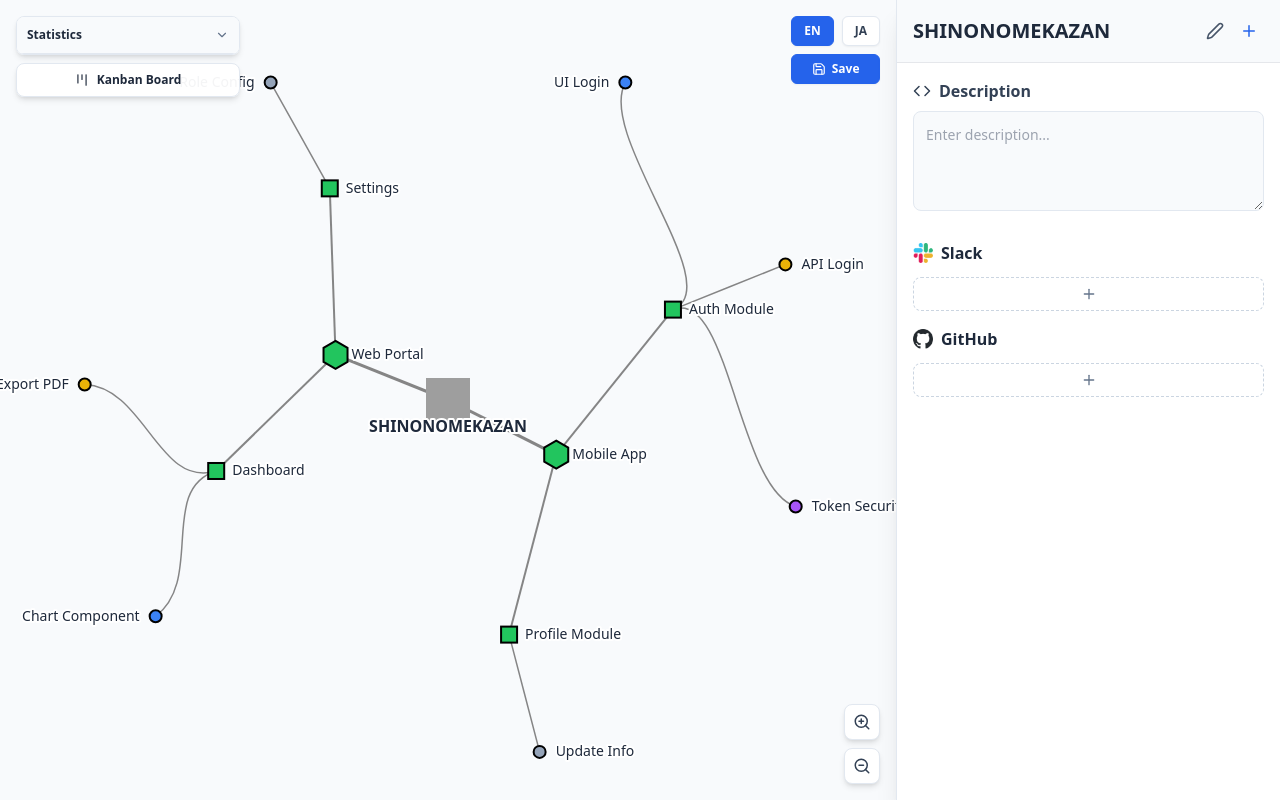
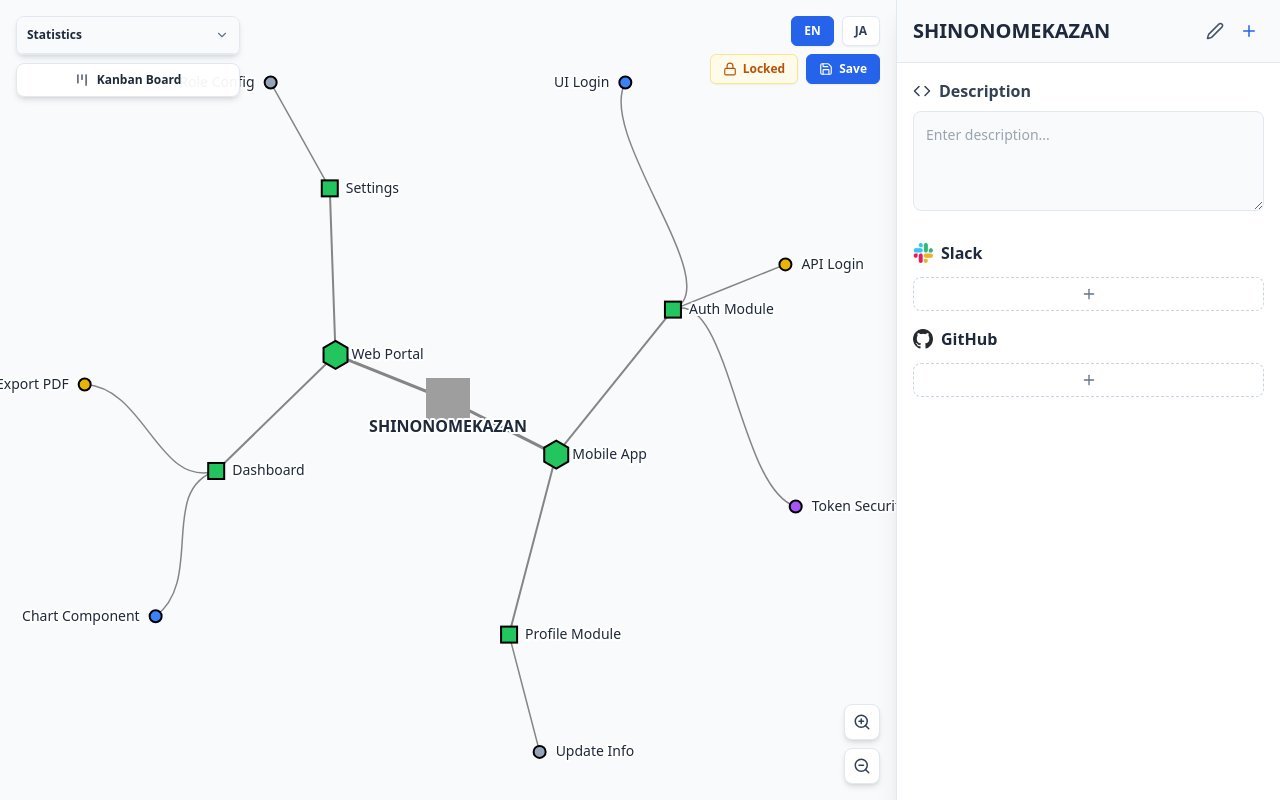
Before and after one commit to shinonomekazan/tree-kan, a React (Vite) app: page / in a window 1280 px wide. Built offline with nearby package versions, Linux system fonts and the light colour scheme; grey boxes are pictures that could not be loaded.

Commit message:
add lock drag button

```diff
--- a/src/tree/TreeGraph.tsx
+++ b/src/tree/TreeGraph.tsx
@@ -1,4 +1,4 @@
-import { useRef } from "react";
+import { useRef, useState } from "react";
 import { ZoomIn, ZoomOut, Kanban } from "lucide-react";
 import { useTranslation } from "react-i18next";
 import type { TreeNode, TaskStatus } from "../types";
@@ -31,8 +31,15 @@ export default function TreeGraph({
   const { t } = useTranslation();
   const wrapperRef = useRef<HTMLDivElement>(null);
   const svgRef = useRef<SVGSVGElement>(null);
+  const [isLocked, setIsLocked] = useState(true);
 
-  const { handleZoom } = useD3Tree(wrapperRef, svgRef, data, onNodeClick);
+  const { handleZoom } = useD3Tree(
+    wrapperRef,
+    svgRef,
+    data,
+    onNodeClick,
+    isLocked,
+  );
 
   return (
     <div
@@ -45,7 +52,12 @@ export default function TreeGraph({
         onContextMenu={(e) => e.preventDefault()}
       />
 
-      <TreeGraphHeader data={data} onSave={onSave} />
+      <TreeGraphHeader
+        data={data}
+        onSave={onSave}
+        isLocked={isLocked}
+        onToggleLock={() => setIsLocked(!isLocked)}
+      />
 
       {isKanban && (
         <div className="absolute inset-0 z-0 bg-transparent">
--- a/src/tree/TreeGraphHeader.tsx
+++ b/src/tree/TreeGraphHeader.tsx
@@ -1,5 +1,5 @@
 import { useEffect, useRef, useState } from "react";
-import { Save, Loader2 } from "lucide-react";
+import { Save, Loader2, Lock, Unlock } from "lucide-react";
 import { useTranslation } from "react-i18next";
 import { nodeStorage } from "../save-data/storage";
 import type { TreeNode } from "../types";
@@ -7,10 +7,17 @@ import type { TreeNode } from "../types";
 interface Props {
   data: TreeNode;
   onSave: () => void;
+  isLocked: boolean;
+  onToggleLock: () => void;
 }
 
-export default function TreeGraphHeader({ data, onSave }: Props) {
-  const { i18n } = useTranslation();
+export default function TreeGraphHeader({
+  data,
+  onSave,
+  isLocked,
+  onToggleLock,
+}: Props) {
+  const { t, i18n } = useTranslation();
   const fileInputRef = useRef<HTMLInputElement>(null);
   const [showImportBtn, setShowImportBtn] = useState(false);
   const [isSaving, setIsSaving] = useState(false);
@@ -42,7 +49,7 @@ export default function TreeGraphHeader({ data, onSave }: Props) {
         const content = event.target?.result as string;
         nodeStorage.importAllData(JSON.parse(content));
         window.location.href = window.location.pathname;
-      } catch {}
+      } catch { }
     };
     reader.readAsText(file);
 
@@ -53,6 +60,7 @@ export default function TreeGraphHeader({ data, onSave }: Props) {
 
   return (
     <div className="absolute top-4 right-4 z-20 flex flex-col items-end gap-2">
+      {/* Hàng trên: Gồm Import và các nút chuyển ngôn ngữ */}
       <div className="flex gap-2">
         {showImportBtn && (
           <>
@@ -84,10 +92,24 @@ export default function TreeGraphHeader({ data, onSave }: Props) {
           JA
         </button>
       </div>
+
+      {/* Hàng dưới: Gồm Lock và Save nằm ngang hàng nhau */}
+      <div className="flex gap-2 w-full">
+        <button
+          onClick={onToggleLock}
+          className={`flex flex-1 items-center justify-center gap-1.5 px-3 py-1.5 rounded-md text-xs font-bold shadow-sm transition-colors border ${isLocked
+              ? "bg-amber-50 hover:bg-amber-100 text-amber-700 border-amber-200"
+              : "bg-white text-slate-700 border-slate-200 hover:bg-slate-50"
+            }`}
+        >
+          {isLocked ? <Lock size={14} /> : <Unlock size={14} />}
+          {isLocked ? t("locked", "Locked") : t("unlocked", "Unlock")}
+        </button>
+
         <button
           onClick={handleSaveClick}
           disabled={isSaving}
-        className="flex items-center justify-center gap-1.5 w-full px-3 py-1.5 rounded-md text-xs font-bold shadow-sm transition-all border bg-blue-600 text-white border-blue-600 hover:bg-blue-700 disabled:opacity-75 disabled:cursor-not-allowed"
+          className="flex flex-1 items-center justify-center gap-1.5 px-3 py-1.5 rounded-md text-xs font-bold shadow-sm transition-all border bg-blue-600 text-white border-blue-600 hover:bg-blue-700 disabled:opacity-75 disabled:cursor-not-allowed"
         >
           {isSaving ? (
             <Loader2 size={14} className="animate-spin" />
@@ -97,5 +119,6 @@ export default function TreeGraphHeader({ data, onSave }: Props) {
           {isSaving ? "Saving..." : "Save"}
         </button>
       </div>
+    </div>
   );
 }
--- a/src/tree/useD3Tree.ts
+++ b/src/tree/useD3Tree.ts
@@ -20,8 +20,14 @@ export function useD3Tree(
   svgRef: React.RefObject<SVGSVGElement | null>,
   data: TreeNode,
   onNodeClick: (node: TreeNode) => void,
+  isLocked: boolean = false,
 ) {
   const zoomRef = useRef<d3.ZoomBehavior<SVGSVGElement, unknown> | null>(null);
+  const isLockedRef = useRef(isLocked);
+
+  useEffect(() => {
+    isLockedRef.current = isLocked;
+  }, [isLocked]);
 
   useEffect(() => {
     if (!wrapperRef.current || !svgRef.current) return;
@@ -159,7 +165,7 @@ export function useD3Tree(
 
       const drag = d3
         .drag<SVGGElement, CustomNode>()
-        .filter((e: MouseEvent) => e.button === 0)
+        .filter((e: MouseEvent) => !isLockedRef.current && e.button === 0)
         .on("drag", function (event, d) {
           if (d.data.type === "root") {
             return;
```
Lines whose indentation alone changed are shown as unchanged.
